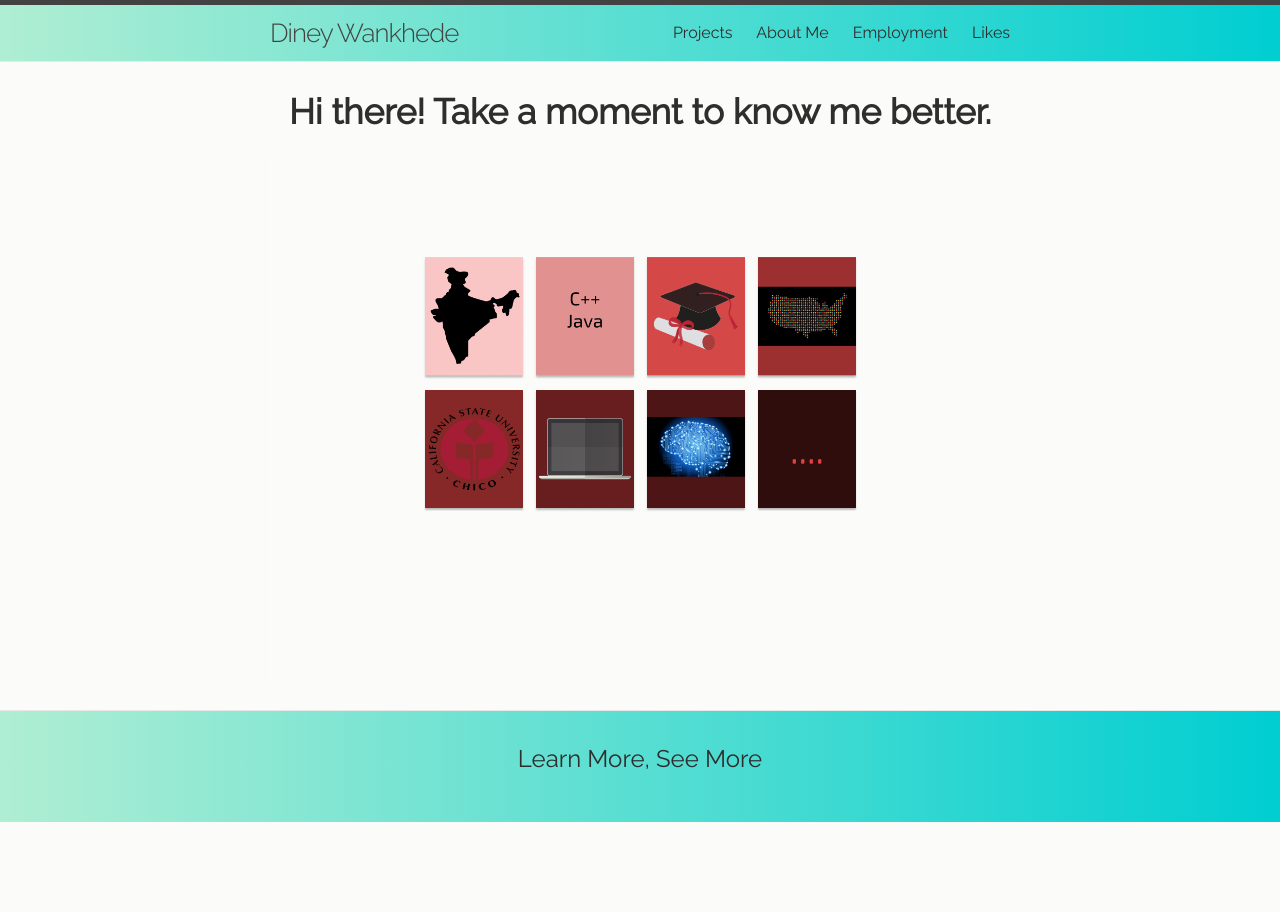
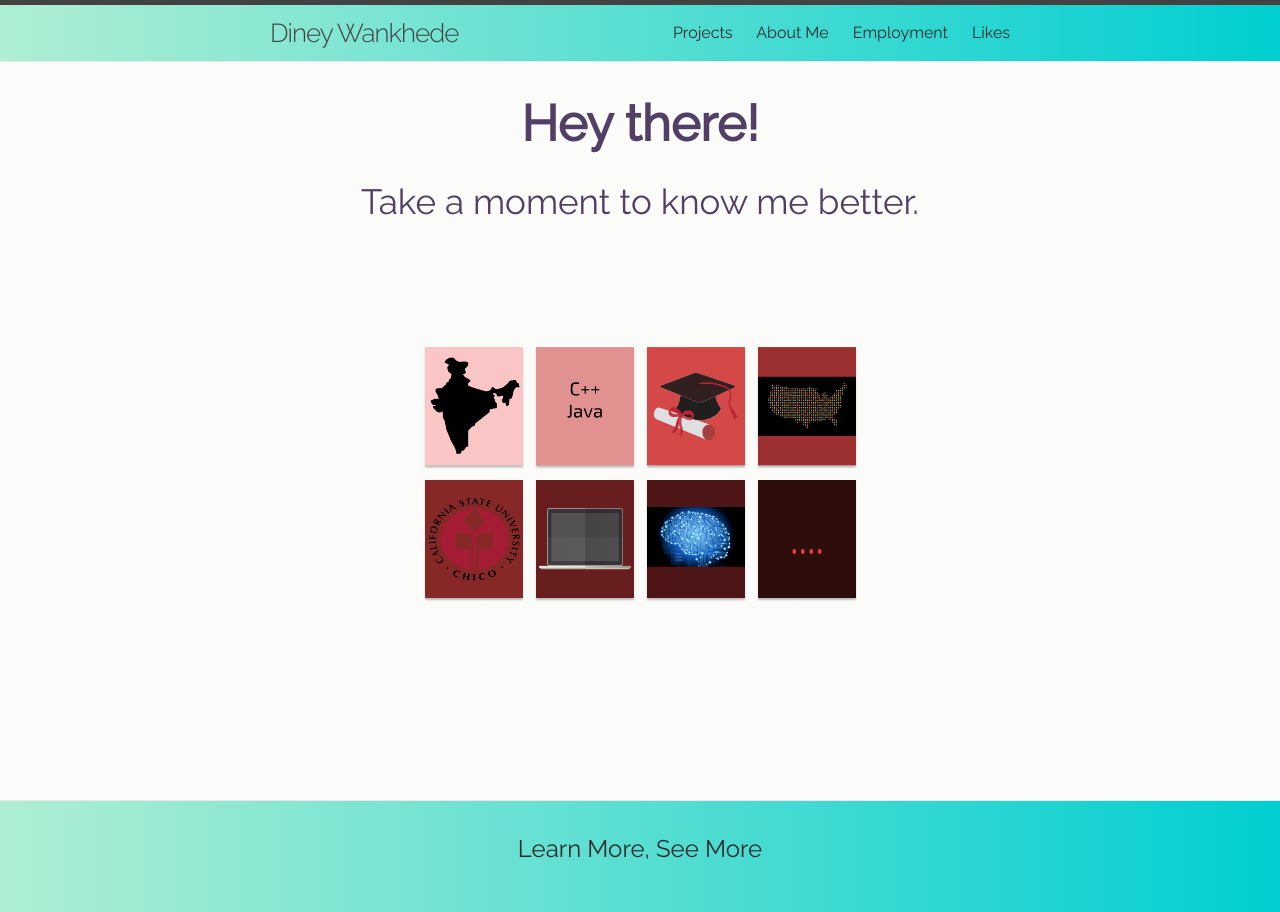
Before and after one commit to dineyw23/dineyw23.github.io, a Jekyll site: the page built from index.html, in a window 1280 px wide. Built offline with Jekyll 4.4.1, drawn with Linux system fonts in a browser that asks for light colours; nearby versions of some CDN libraries; comment, search, counter and statistics services are not loaded.

Commit message:
Changed the main page header

```diff
--- a/_sass/_layout.scss
+++ b/_sass/_layout.scss
@@ -97,14 +97,15 @@
     }
 }
 .home {
-.page-heading {
-  h1 {
-    font-size: 25px;
-  }
-  b {
-    font-size: 35px;
-  }
-}}
+    color: #513f66;
+    .page-heading {
+         font-weight: 900;
+         font-size: 50px;
+    }
+    h2 {
+        font-size: 35px;
+    }
+}
 
 
 /**
--- a/index.html
+++ b/index.html
@@ -4,6 +4,11 @@ layout: default
 
 <div class="home">
 
-  <h1 class="page-heading" align="middle"> <b> Hi there! Take a moment to know me better. </b> </h1>
+  <h1 class="page-heading" align="middle">
+ 	Hey there!
+  </h1>
+  <h2 class="page-sub-heading" align="middle">
+  	Take a moment to know me better.
+  </h2>
   <img class="img" src="{{ site.url }}/Pixabay.jpg" align="middle" >
 </div>
```
Also changed, not shown: About/about.md (+1 -1 lines).
